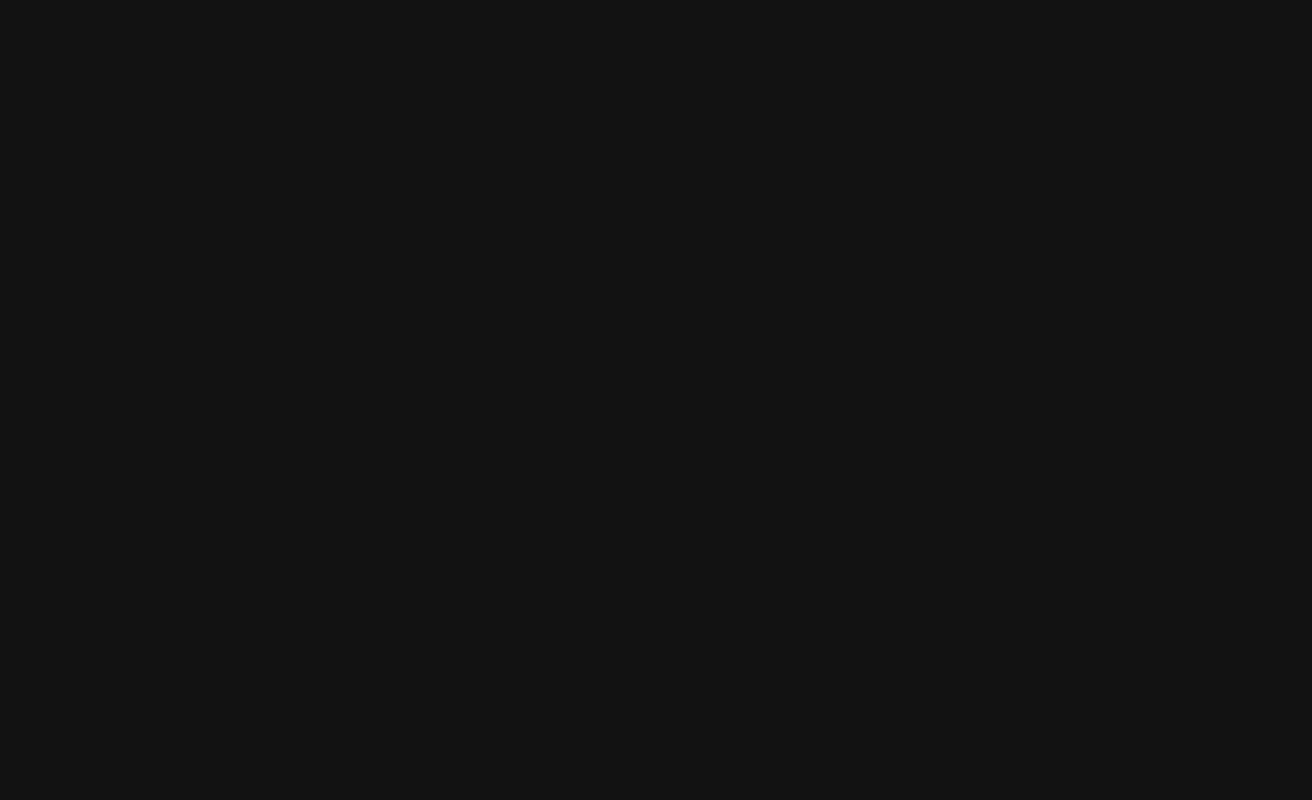
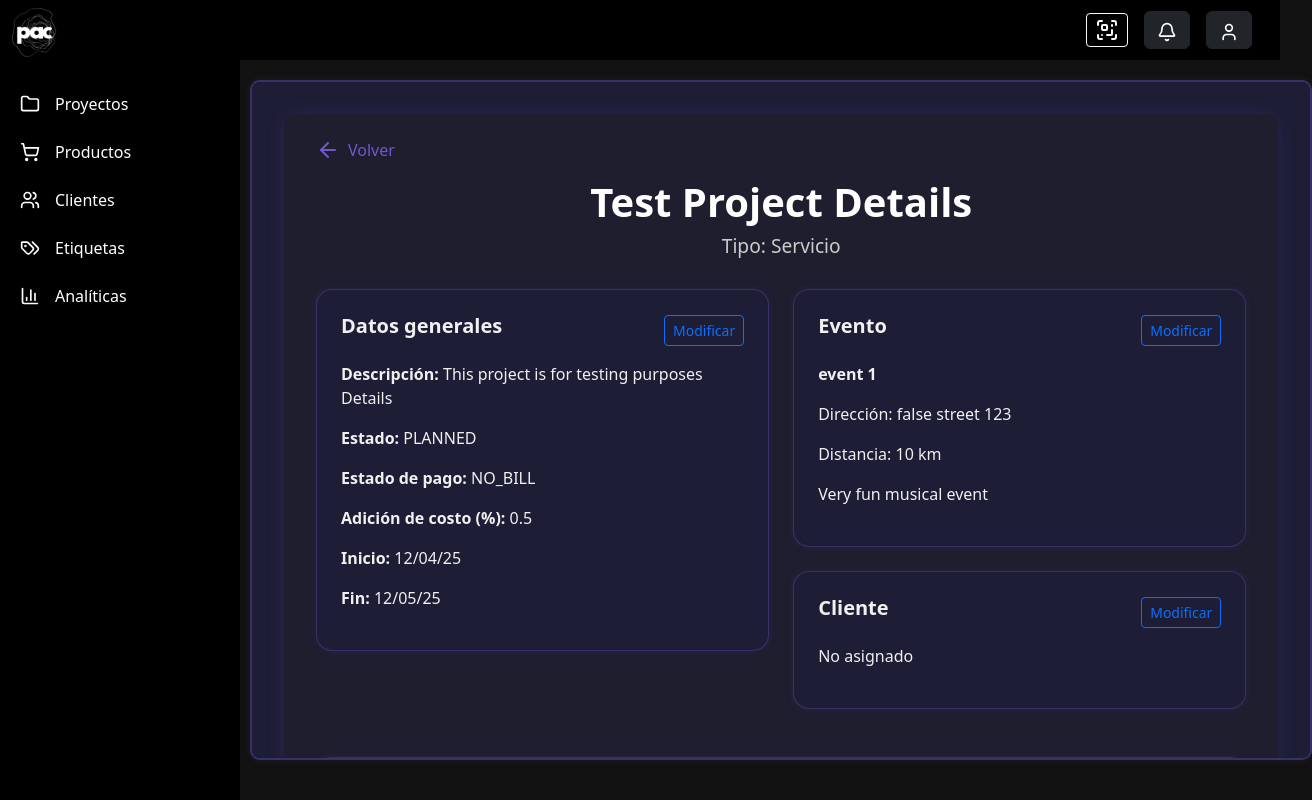
Before and after one commit to MarcosASandes/ProAudio-Frontend, a React (Vite) app: page /project/1 in a window 1280 px wide. Before the commit this address had no page. Shown: the whole page, 1312 px wide, since content can reach past the window. Built offline with nearby package versions, Linux system fonts and the light colour scheme.

Commit message:
feat(project): add styles and structure

```diff
--- a/src/App.jsx
+++ b/src/App.jsx
@@ -24,6 +24,7 @@ import UpdateEventPage from './pages/events/UpdateEventPage';
 import CreateProjectPage from './pages/projects/CreateProjectPage';
 import CreateEmbeddedEventPage from './pages/events/CreateEmbeddedEventPage';
 import UpdateProjectPage from './pages/projects/UpdateProjectPage';
+import ProjectDetailsPage from './pages/projects/ProjectDetailsPage';
 //import "./styles/products.css";
 
 function App() {
@@ -59,6 +60,7 @@ function App() {
 
         <Route path="/project/create" element={<CreateProjectPage />} />
         <Route path="/project/:id/edit" element={<UpdateProjectPage />} />
+        <Route path="/project/:id" element={<ProjectDetailsPage />} />
 
       </Route>
     </Routes>
--- a/src/components/projects/ProjectDetails.jsx
+++ b/src/components/projects/ProjectDetails.jsx
@@ -2,10 +2,11 @@ import React, { useEffect } from "react";
 import { useParams, useNavigate } from "react-router-dom";
 import { useDispatch, useSelector } from "react-redux";
 import useGetProjectDetails from "../../hooks/projects/useGetProjectDetails";
-import { selectSelectedProjectDetails } from "../../features/projects/ProjectSlice";
+import { selectSelectedProjectDetails } from "../../features/projects/ProjectSelector";
 import styles from "../../styles/projects/projectDetails.module.css";
-import stylesBackButton from "../../styles/shared/backButton.module.css";
+import stylesBackButtom from "../../styles/generic/backButton.module.css";
 import { ArrowLeft } from "lucide-react";
+import { formatDateToDDMMYY } from "../../utils/formatDate";
 
 const ProjectDetails = () => {
   const { id } = useParams();
@@ -27,8 +28,8 @@ const ProjectDetails = () => {
       <div className="mb-3">
         <button
           type="button"
-          className={stylesBackButton.btnBackArrow}
-          onClick={() => navigate("/projects")}
+          className={stylesBackButtom.btnBackArrow}
+          onClick={() => navigate("/")}
         >
           <ArrowLeft size={24} />
           <span className="ms-2">Volver</span>
@@ -47,24 +48,32 @@ const ProjectDetails = () => {
       <div className="row mt-4">
         {/* Columna izquierda */}
         <div className="col-md-6 mb-4">
+          {/* Datos generales */}
           <div className={`${styles.sectionContainer} mb-4`}>
-            <h5 className="fw-semibold">Descripción</h5>
-            <p>{project.description}</p>
-
-            <h5 className="fw-semibold mt-3">Estado</h5>
-            <p>{project.status}</p>
-
-            <h5 className="fw-semibold mt-3">Estado de pago</h5>
-            <p>{project.payment_status}</p>
-
-            <h5 className="fw-semibold mt-3">Adición de costo (%)</h5>
-            <p>{project.cost_addition}</p>
-          </div>
-
-          <div className={`${styles.sectionContainer} mb-4`}>
-            <h5 className="fw-semibold">Fechas</h5>
-            <p><strong>Inicio:</strong> {project.start_date}</p>
-            <p><strong>Fin:</strong> {project.end_date}</p>
+            <div className="d-flex justify-content-between align-items-center mb-3">
+              <h5 className="fw-semibold">Datos generales</h5>
+              <button className="btn btn-outline-primary btn-sm">
+                Modificar
+              </button>
+            </div>
+            <p>
+              <strong>Descripción:</strong> {project.description}
+            </p>
+            <p>
+              <strong>Estado:</strong> {project.status}
+            </p>
+            <p>
+              <strong>Estado de pago:</strong> {project.payment_status}
+            </p>
+            <p>
+              <strong>Adición de costo (%):</strong> {project.cost_addition}
+            </p>
+            <p>
+              <strong>Inicio:</strong> {formatDateToDDMMYY(project.start_date)}
+            </p>
+            <p>
+              <strong>Fin:</strong> {formatDateToDDMMYY(project.end_date)}
+            </p>
           </div>
         </div>
 
@@ -72,10 +81,17 @@ const ProjectDetails = () => {
         <div className="col-md-6 mb-4">
           {/* Evento */}
           <div className={`${styles.sectionContainer} mb-4`}>
-            <h5 className="fw-semibold">Evento</h5>
+            <div className="d-flex justify-content-between align-items-center mb-3">
+              <h5 className="fw-semibold">Evento</h5>
+              <button className="btn btn-outline-primary btn-sm">
+                Modificar
+              </button>
+            </div>
             {project.event ? (
               <>
-                <p><strong>{project.event.name}</strong></p>
+                <p>
+                  <strong>{project.event.name}</strong>
+                </p>
                 <p>Dirección: {project.event.address}</p>
                 <p>Distancia: {project.event.distance} km</p>
                 <p>{project.event.description}</p>
@@ -87,7 +103,12 @@ const ProjectDetails = () => {
 
           {/* Cliente */}
           <div className={`${styles.sectionContainer} mb-4`}>
-            <h5 className="fw-semibold">Cliente</h5>
+            <div className="d-flex justify-content-between align-items-center mb-3">
+              <h5 className="fw-semibold">Cliente</h5>
+              <button className="btn btn-outline-primary btn-sm">
+                Modificar
+              </button>
+            </div>
             <p>{project.client ? project.client.name : "No asignado"}</p>
           </div>
         </div>
@@ -95,13 +116,25 @@ const ProjectDetails = () => {
 
       {/* Productos */}
       <div className={`${styles.sectionContainer} mb-4`}>
-        <h5 className="fw-semibold">Productos</h5>
+        <div className="d-flex justify-content-between align-items-center mb-3">
+          <h5 className="fw-semibold">Productos</h5>
+          <button className="btn btn-outline-primary btn-sm">Modificar</button>
+        </div>
         {project.products?.length > 0 ? (
           project.products.map((prod, idx) => (
             <div key={idx} className={styles.priceItem}>
-              <span><strong>Modelo:</strong> {prod.model}</span>
-              <span><strong>Cantidad:</strong> {prod.amount}</span>
-              <span><strong>Estado:</strong> {prod.status}</span>
+              <span>
+                <strong>Modelo:</strong> {prod.model}
+              </span>
+              <span>
+                <strong>Cantidad:</strong> {prod.amount}
+              </span>
+              <span>
+                <strong>Estado:</strong> {prod.status}
+              </span>
+              <span>
+                <strong>Precio:</strong> ${prod.price_value}
+              </span>
             </div>
           ))
         ) : (
@@ -111,13 +144,22 @@ const ProjectDetails = () => {
 
       {/* Gastos */}
       <div className={`${styles.sectionContainer}`}>
-        <h5 className="fw-semibold">Gastos</h5>
+        <div className="d-flex justify-content-between align-items-center mb-3">
+          <h5 className="fw-semibold">Gastos</h5>
+          <button className="btn btn-outline-primary btn-sm">Modificar</button>
+        </div>
         {project.expenses?.length > 0 ? (
           project.expenses.map((exp, idx) => (
             <div key={idx} className={styles.priceItem}>
-              <span><strong>Tipo:</strong> {exp.type}</span>
-              <span><strong>Valor:</strong> ${exp.value}</span>
-              <span><strong>Descripción:</strong> {exp.description}</span>
+              <span>
+                <strong>Tipo:</strong> {exp.type}
+              </span>
+              <span>
+                <strong>Valor:</strong> ${exp.value}
+              </span>
+              <span>
+                <strong>Descripción:</strong> {exp.description}
+              </span>
             </div>
           ))
         ) : (
--- a/src/features/projects/ProjectSelector.jsx
+++ b/src/features/projects/ProjectSelector.jsx
@@ -4,5 +4,5 @@ export const selectProjectStatus = (state) => state.projects.projectStatus;
 export const selectProjectPageable = (state) => state.projects.pageable;
 export const selectProjectsLoading = (state) => state.projects.loading;
 export const selectProjectsError = (state) => state.projects.error;
-export const selectSelectedProjectDetails = (state) => state.projects.selectProductDetails;
+export const selectSelectedProjectDetails = (state) => state.projects.selectProjectDetails;
 export const selectSelectedProject = (state) => state.projects.selectedProject;
--- a/src/hooks/projects/useGetProjectDetails.jsx
+++ b/src/hooks/projects/useGetProjectDetails.jsx
@@ -1,25 +1,21 @@
-import { useEffect } from "react";
+import { useCallback } from "react";
 import { useDispatch } from "react-redux";
 import { getProjectDetails } from "../../services/projectApiService";
 import { setSelectedProjectDetails } from "../../features/projects/ProjectSlice";
 
-const useGetProjectDetails = (id) => {
+const useGetProjectDetails = () => {
   const dispatch = useDispatch();
 
-  useEffect(() => {
-    if (!id) return;
-
-    const fetchProjectDetails = async () => {
+  const fetchProjectDetails = useCallback(async (id) => {
     try {
       const data = await getProjectDetails(id);
       dispatch(setSelectedProjectDetails(data));
     } catch (error) {
       console.error("Error al obtener el proyecto:", error);
     }
-    };
+  }, [dispatch]);
 
-    fetchProjectDetails();
-  }, [dispatch, id]);
+  return { fetchProjectDetails };
 };
 
 export default useGetProjectDetails;
--- a/src/services/projectApiService.jsx
+++ b/src/services/projectApiService.jsx
@@ -50,18 +50,21 @@ const projectByDetails = {
       product_id: 20,
       model: "EXTENSE XD",
       status: "UNUSED",
+      price_value: 120,
       amount: 3,
     },
     {
       product_id: 23,
       model: "EXTENSE MEGA XD",
       status: "ACTIVE",
+      price_value: 200,
       amount: 2,
     },
     {
       product_id: 12,
       model: "MEGA IN-EAR XDDD",
       status: "ACTIVE",
+      price_value: 50,
       amount: 12,
     }
   ],
--- /dev/null
+++ b/src/styles/projects/projectDetails.module.css
@@ -0,0 +1,90 @@
+/* Contenedor general */
+.generalContainer {
+  background-color: #1e1e2f;
+  box-shadow: 0 0 20px rgba(115, 85, 206, 0.15);
+  border-radius: 10px;
+  padding: 2rem;
+  color: #f0f0f0;
+}
+
+/* Título */
+.title {
+  font-weight: bold;
+  text-align: center;
+  margin-bottom: 1rem;
+  color: #ffffff;
+}
+
+/* Subtítulo */
+.subtitle {
+  text-align: center;
+  font-size: 1.2rem;
+  color: #cccccc;
+  margin-bottom: 2rem;
+}
+
+/* Sección */
+.sectionContainer {
+  background-color: #1d1d35;
+  padding: 1.5rem;
+  border-radius: 1rem;
+  border: 1px solid rgba(125, 93, 223, 0.3);
+  box-shadow: 0 0 10px rgba(127, 98, 212, 0.1);
+  transition: all 0.3s ease;
+  margin-bottom: 1.5rem;
+}
+
+.sectionContainer:hover {
+  box-shadow: 0 0 20px rgba(115, 85, 206, 0.4);
+}
+
+/* Título de sección con subrayado animado */
+.animatedUnderline {
+  display: inline-block;
+  position: relative;
+  color: #ffffff;
+  margin-bottom: 1rem;
+}
+
+.animatedUnderline::after {
+  content: "";
+  position: absolute;
+  bottom: -4px;
+  left: 0;
+  width: 100%;
+  height: 3px;
+  background: linear-gradient(to right, #7f62d4, #4c3bb8);
+  border-radius: 2px;
+}
+
+/* Lista de productos y gastos */
+.listItem {
+  background-color: rgba(115, 85, 206, 0.1);
+  padding: 0.75rem 1rem;
+  border-radius: 12px;
+  color: #e6e6e6;
+  font-size: 0.9rem;
+  margin-bottom: 0.5rem;
+  display: flex;
+  justify-content: space-between;
+  gap: 1rem;
+  flex-wrap: wrap;
+}
+
+/* Fila de dos columnas */
+.rowGap {
+  row-gap: 1.5rem;
+}
+
+
+/* Responsivo */
+@media (max-width: 768px) {
+  .sectionContainer {
+    padding: 1rem;
+  }
+
+  .listItem {
+    flex-direction: column;
+    align-items: flex-start;
+  }
+}
--- /dev/null
+++ b/src/utils/formatDate.js
@@ -0,0 +1,9 @@
+export function formatDateToDDMMYY(dateString) {
+  if (!dateString) return "";
+  const date = new Date(dateString);
+  return date.toLocaleDateString("es-ES", {
+    day: "2-digit",
+    month: "2-digit",
+    year: "2-digit",
+  });
+}
```
Lines whose indentation alone changed are shown as unchanged.
